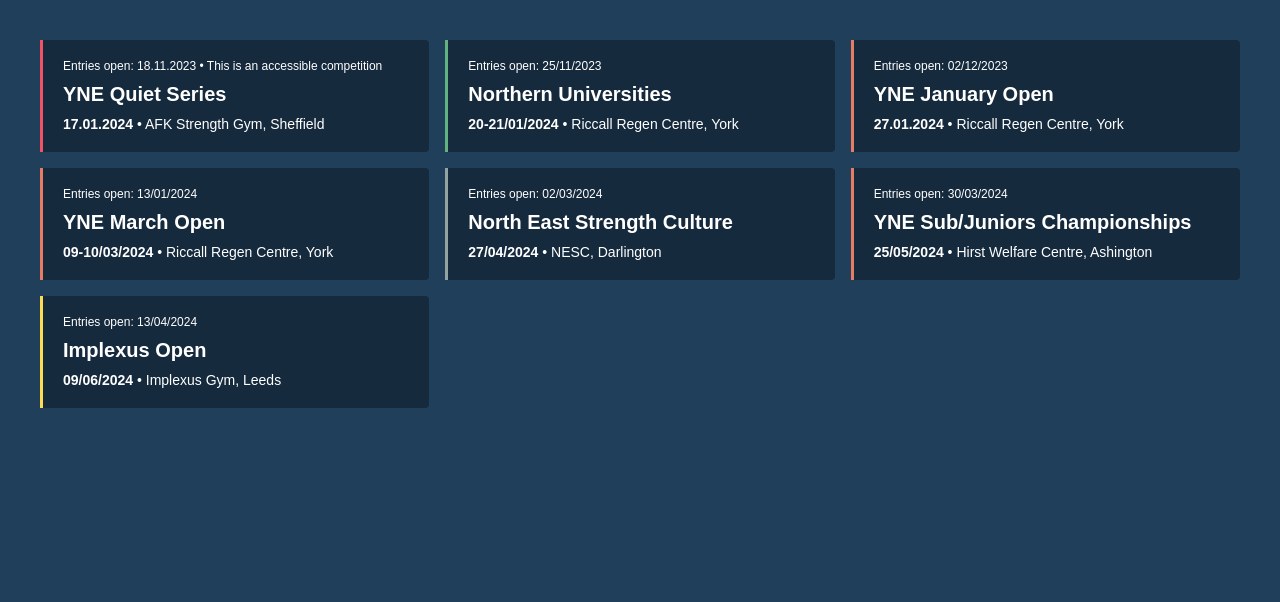
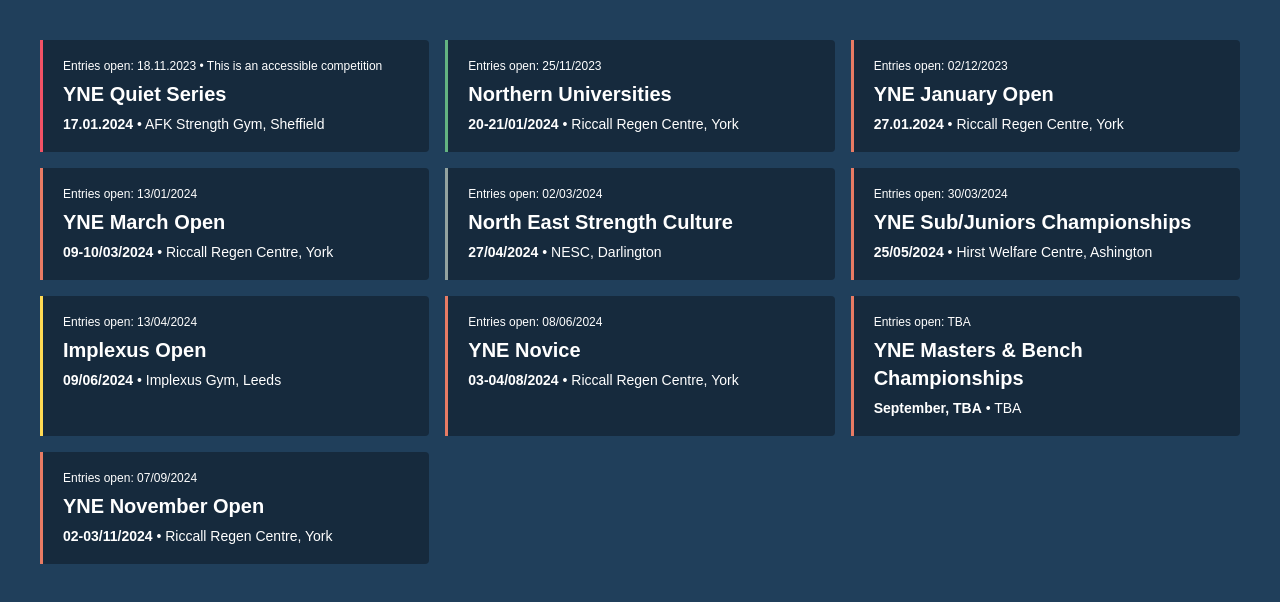
Before and after one commit to antjtw/YNE-Calendar, a plain HTML site: page index.html in a window 1280 px wide. Drawn offline with Linux system fonts and the light colour scheme.

Commit message:
Add files via upload

```diff
--- a/index.html
+++ b/index.html
@@ -71,6 +71,34 @@
                 <div class="date-venue"><b>09/06/2024</b> • Implexus Gym, Leeds</div>
             </div>
         </div>
+
+        <div class="calendar-item yne-border"> <!-- Add the .yne-border class directly to the calendar item -->
+            <div class="calendar-background"></div>
+            <div class="calendar-content">
+                <div class="calendar-date">Entries open: 08/06/2024</div>
+                <div class="competition-name">YNE Novice</div>
+                <div class="date-venue"><b>03-04/08/2024</b> • Riccall Regen Centre, York</div>
+            </div>
+        </div>
+
+        <div class="calendar-item yne-border"> <!-- Add the .yne-border class directly to the calendar item -->
+            <div class="calendar-background"></div>
+            <div class="calendar-content">
+                <div class="calendar-date">Entries open: TBA</div>
+                <div class="competition-name">YNE Masters & Bench Championships</div>
+                <div class="date-venue"><b>September, TBA</b> • TBA</div>
+            </div>
+        </div>
+
+        <div class="calendar-item yne-border"> <!-- Add the .yne-border class directly to the calendar item -->
+            <div class="calendar-background"></div>
+            <div class="calendar-content">
+                <div class="calendar-date">Entries open: 07/09/2024</div>
+                <div class="competition-name">YNE November Open</div>
+                <div class="date-venue"><b>02-03/11/2024</b> • Riccall Regen Centre, York</div>
+            </div>
+        </div>
+
         <!-- Repeat for other calendar items -->
     </div>
 </body>
```
